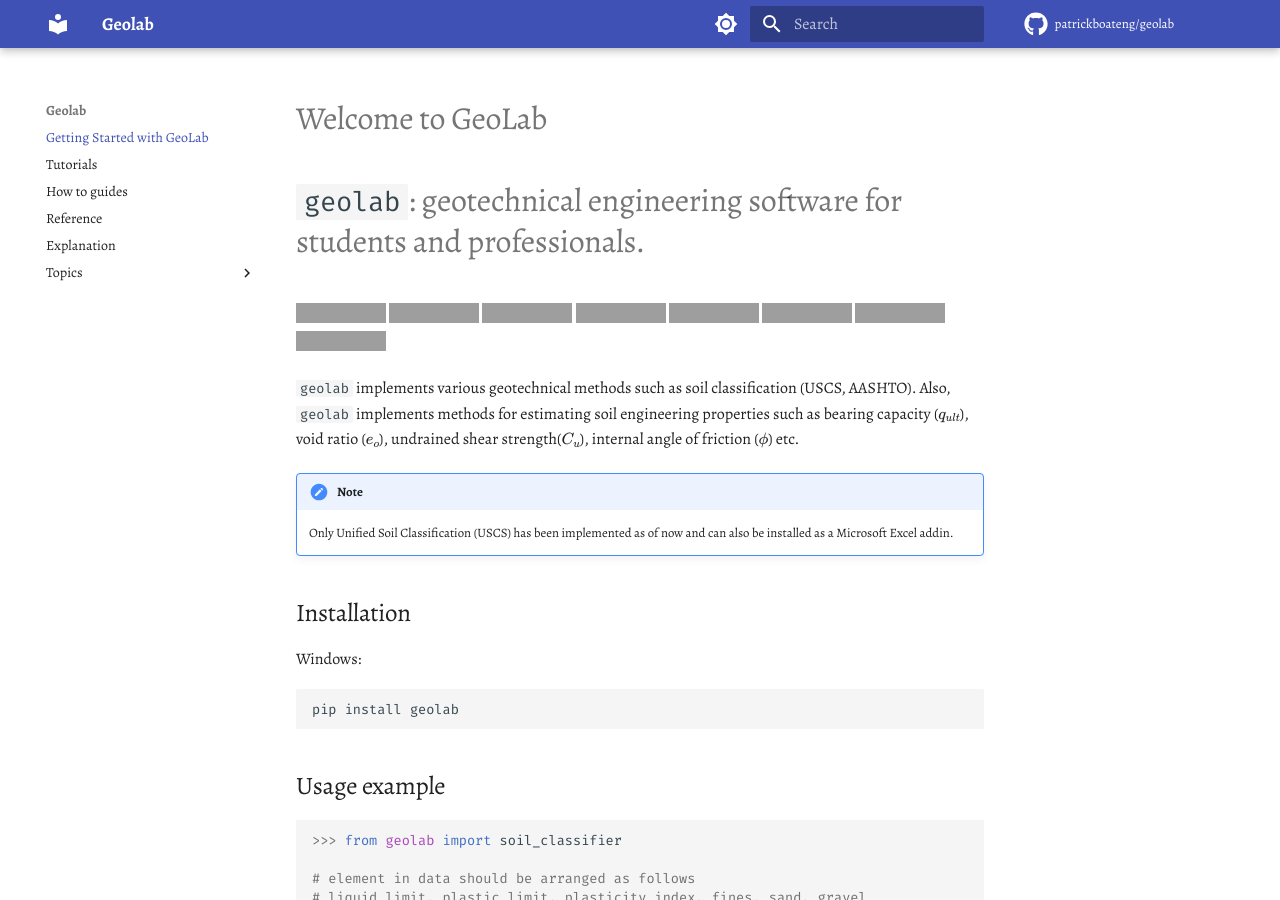
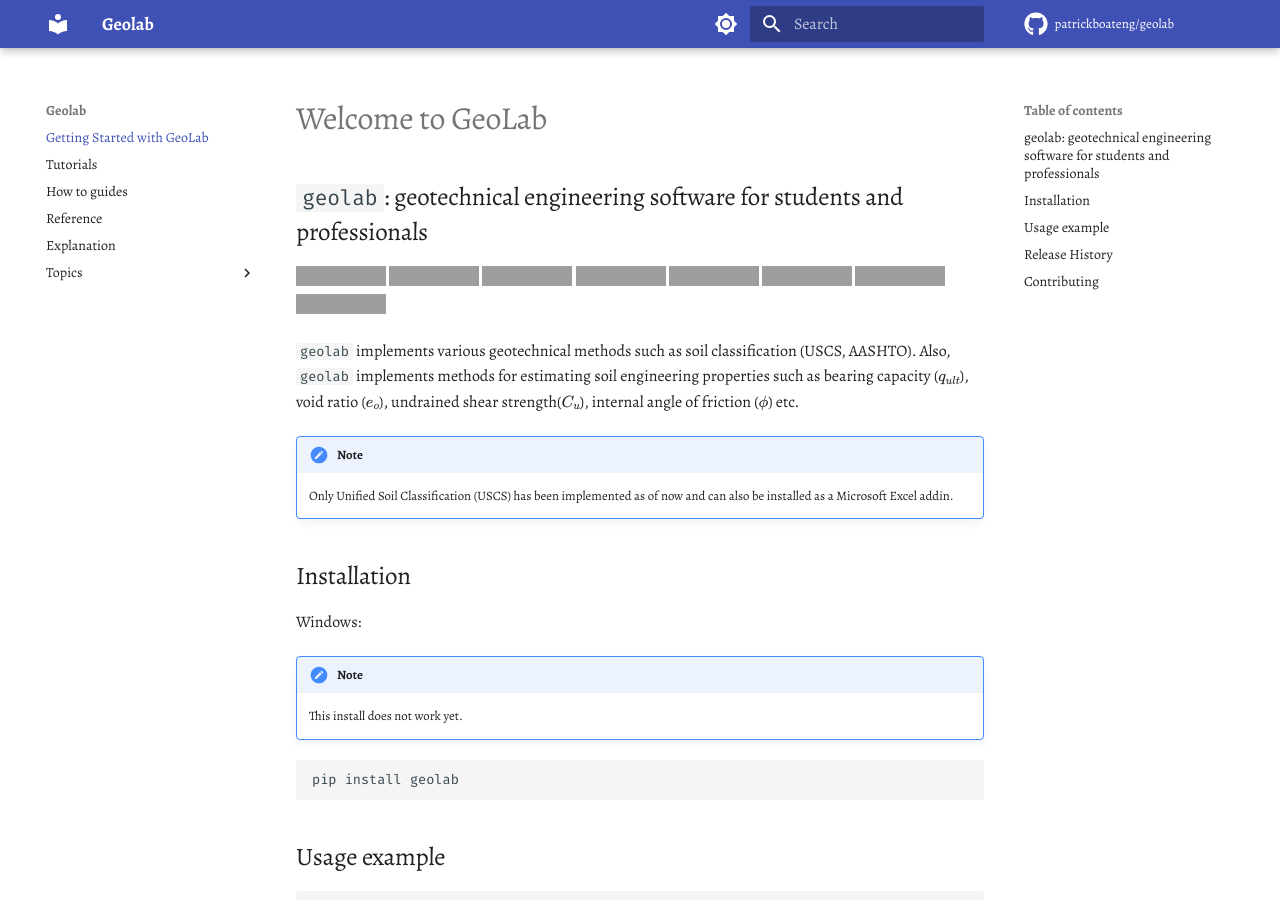
Before and after one commit to patrickboateng/geolysis, an MkDocs documentation site: the page built from docs/index.md, in a window 1280 px wide and 900 px high, cut to the strip 0-900 px from the top of the window. Built offline with MkDocs 1.6.1 and Material for MkDocs 9.7.7, drawn with Linux system fonts in a browser that asks for light colours; comment, search, counter and statistics services are not loaded; some of the changed lines change nothing that is shown; grey boxes are pictures that could not be loaded.

Commit message:
added alt text to links

````diff
--- a/docs/index.md
+++ b/docs/index.md
@@ -1,15 +1,15 @@
 # Welcome to GeoLab
 
-# `geolab `: geotechnical engineering software for students and professionals.
+## `geolab`: geotechnical engineering software for students and professionals
 
-[![](https://img.shields.io/badge/PyPi-Pato546-blue?style=flat-square&logo=pypi&logoColor=white)](https://pypi.org/user/Pato546/)
-![](https://img.shields.io/pypi/l/geolab?style=flat-square)
+[![pypi](https://img.shields.io/badge/PyPi-Pato546-blue?style=flat-square&logo=pypi&logoColor=white)](https://pypi.org/user/Pato546/)
+![license](https://img.shields.io/pypi/l/geolab?style=flat-square)
 [![Imports: isort](https://img.shields.io/badge/%20imports-isort-%231674b1?style=flat-square&labelColor=ef8336)](https://pycqa.github.io/isort/)
 [![Code style: black](https://img.shields.io/badge/code%20style-black-000000.svg?style=flat-square)](https://github.com/psf/black)
-[![](https://img.shields.io/badge/code%20formatter-docformatter-fedcba.svg?style=flat-square)](https://github.com/PyCQA/docformatter)
-[![](https://img.shields.io/badge/%20style-google-3666d6.svg?style=flat-square)](https://google.github.io/styleguide/pyguide.html#s3.8-comments-and-docstrings)
-![](https://img.shields.io/github/repo-size/patrickboateng/geolab?style=flat-square&labelColor=ef8336)
-![](https://img.shields.io/pypi/dm/geolab?style=flat-square)
+[![code style](https://img.shields.io/badge/code%20formatter-docformatter-fedcba.svg?style=flat-square)](https://github.com/PyCQA/docformatter)
+[![style guide](https://img.shields.io/badge/%20style-google-3666d6.svg?style=flat-square)](https://google.github.io/styleguide/pyguide.html#s3.8-comments-and-docstrings)
+![repo size](https://img.shields.io/github/repo-size/patrickboateng/geolab?style=flat-square&labelColor=ef8336)
+![downloads](https://img.shields.io/pypi/dm/geolab?style=flat-square)
 
 `geolab` implements various geotechnical methods such as soil classification (USCS, AASHTO). Also, `geolab` implements methods for estimating soil engineering properties such as bearing capacity ($q_{ult}$), void ratio ($e_o$), undrained shear strength($C_u$), internal angle of friction ($\phi$) etc.
 
@@ -20,6 +20,10 @@
 ## Installation
 
 Windows:
+
+!!! note
+
+    This install does not work yet.
 
 ```sh
 pip install geolab
@@ -52,8 +56,8 @@
 
 ## Release History
 
--   0.1.0
-    -   **rapid** development.
+- 0.1.0
+  - **rapid** development.
 
 ## Contributing
 
````
